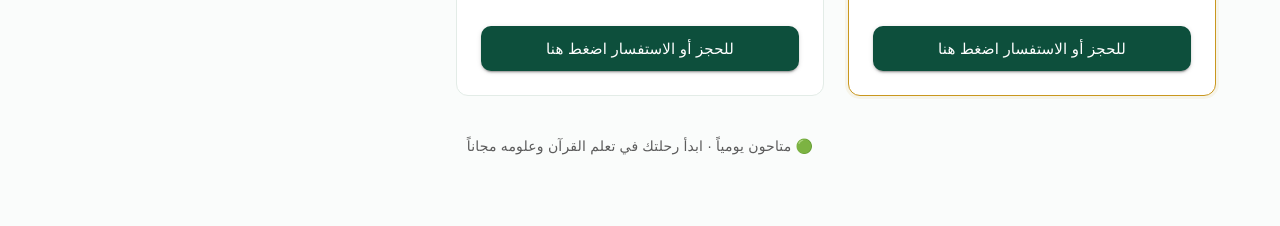
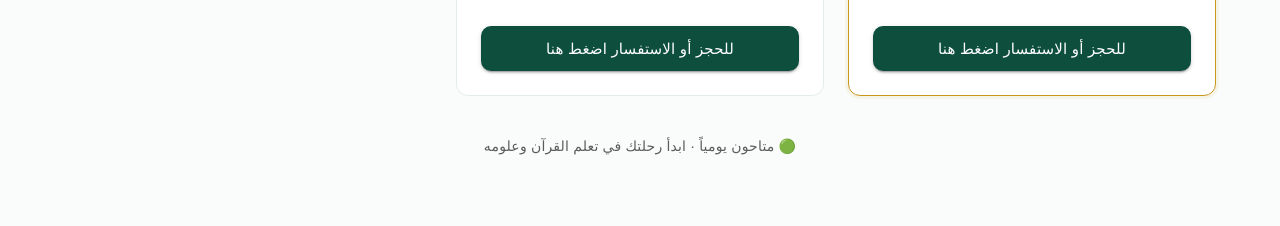
Before and after one commit to mohamed-yasser-0/Learn, a React (Vite) app in the folder react.Lesson/: page / in a window 1280 px wide. Shown: the part 1700-1926 px from the top of the page. Built offline with nearby package versions, Linux system fonts and the light colour scheme.

Commit message:
Initial commit1

```diff
--- a/react.Lesson/src/Welcome/CoursesSection.jsx
+++ b/react.Lesson/src/Welcome/CoursesSection.jsx
@@ -1,3 +1,4 @@
+/* eslint-disable react-refresh/only-export-components */
 import React, { useCallback, useMemo, useState } from "react";
 import {
   Typography,
@@ -9,12 +10,8 @@ import {
   Chip,
   Stack,
   Button,
-  Avatar,
   Divider,
   IconButton,
-  Modal,
-  Backdrop,
-  Fade,
   Tabs,
   Tab,
 } from "@mui/material";
@@ -298,9 +295,6 @@ export const plansData = [
     message: "السلام عليكم، أريد الاستفسار عن خطة مخصصة ✨",
   },
 ];
-/* =========================================================
-   أدوات مساعدة للعداد والصيغة العربية
-   ========================================================= */
 
 const UNIT_FORMS = {
   يوم: { 1: "يوم واحد", 2: "يومين", many: "يوم" },
@@ -1372,7 +1366,7 @@ function FullPage() {
                 fontSize: 14,
               }}
             >
-              🟢 متاحون يومياً · ابدأ رحلتك في تعلم القرآن وعلومه مجاناً
+              🟢 متاحون يومياً · ابدأ رحلتك في تعلم القرآن وعلومه{" "}
             </Typography>
           </Container>
         </Box>
```
